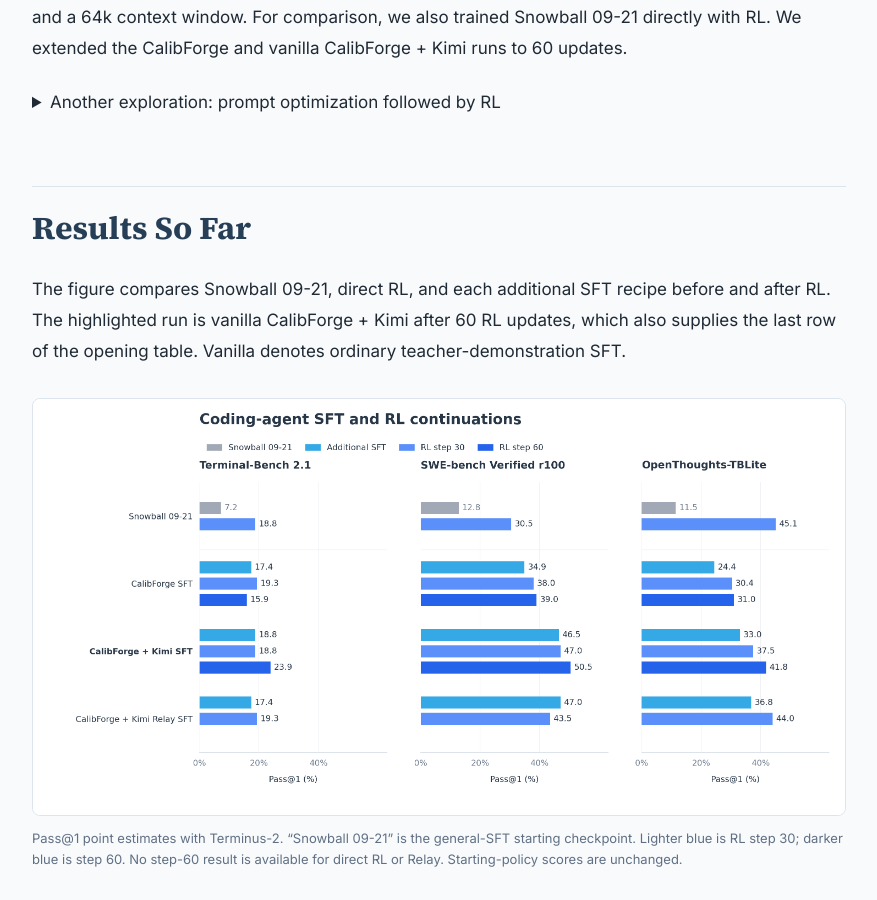
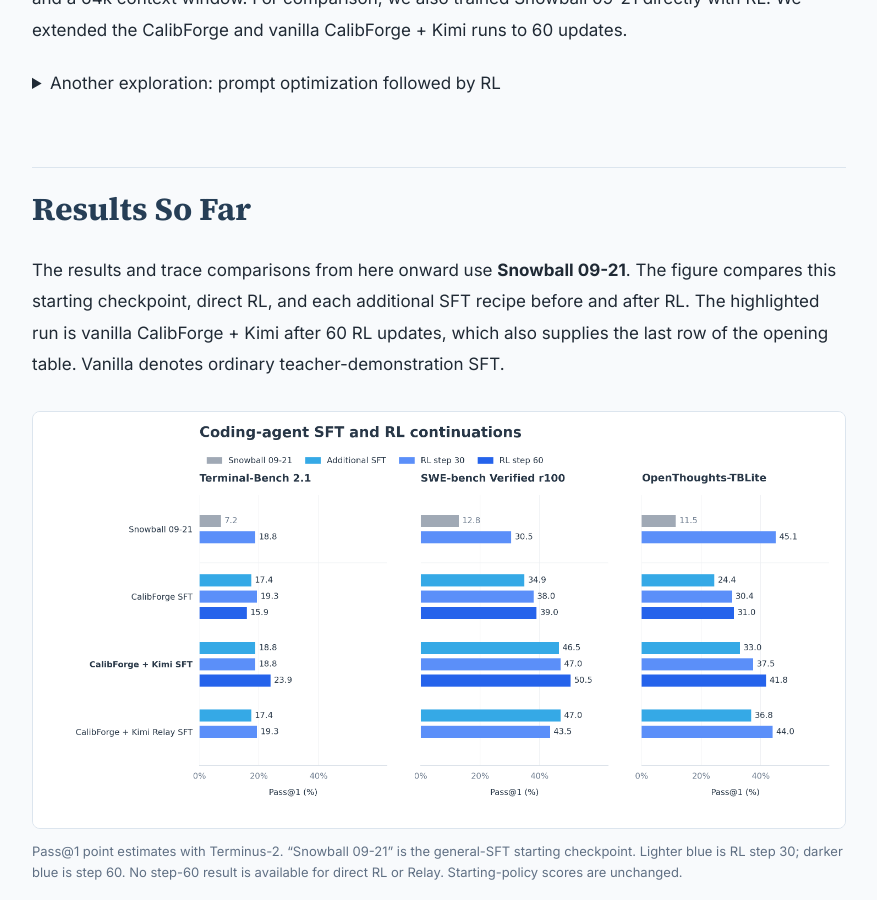
Before and after one commit to lukedhlee/lukedhlee.github.io, a Jekyll site: the page built from _posts/2026-10-21-turning-snowball-into-a-coding-agent.md, in a window 1280 px wide and 900 px high, scrolled down 13155 px. Shown: the whole window, without its empty margins (201-1078 px from the left). Built offline with Jekyll 4.4.1, drawn with Linux system fonts in a browser that asks for light colours; some of the changed text lies outside the part shown.

Commit message:
Remove context ablation aside and distinguish experimental checkpoints

```diff
--- a/_posts/2026-10-21-turning-snowball-into-a-coding-agent.md
+++ b/_posts/2026-10-21-turning-snowball-into-a-coding-agent.md
@@ -60,6 +60,8 @@
 </nav>
 
 ## Starting with Reinforcement Learning
+
+These early experiments used the older Stage-3 checkpoint to study Snowball’s behavior and get RL working reliably. The main comparison of SFT and RL later in the post uses the newer Snowball 09-21 checkpoint.
 
 ### The Pre-RL Probe
 
@@ -276,7 +276,7 @@
 
 ## Results So Far
 
-The figure compares Snowball 09-21, direct RL, and each additional SFT recipe before and after RL. The highlighted run is vanilla CalibForge + Kimi after 60 RL updates, which also supplies the last row of the opening table. Vanilla denotes ordinary teacher-demonstration SFT.
+The results and trace comparisons from here onward use **Snowball 09-21**. The figure compares this starting checkpoint, direct RL, and each additional SFT recipe before and after RL. The highlighted run is vanilla CalibForge + Kimi after 60 RL updates, which also supplies the last row of the opening table. Vanilla denotes ordinary teacher-demonstration SFT.
 
 <figure class="research-figure">
 <a href="{{ '/assets/img/snowball/sft-rl-stages.png?v=steps30-60' | relative_url }}"><img src="{{ '/assets/img/snowball/sft-rl-stages.png?v=steps30-60' | relative_url }}" alt="Across three benchmarks, the 09-21 starting model is shown in gray, three additional SFT recipes in cyan, and each recipe followed by RL in blue. Lighter blue bars show RL step 30 and darker blue bars show step 60. Direct RL and Relay have step-30 results only. Vanilla CalibForge plus Kimi reaches 23.9 percent on Terminal-Bench, 50.5 on SWE-bench, and 41.8 on TBLite." width="2951" height="1512" loading="lazy"></a>
```
Also changed, not shown: other parts of _posts/2026-10-21-turning-snowball-into-a-coding-agent.md (+2 -4 lines).
